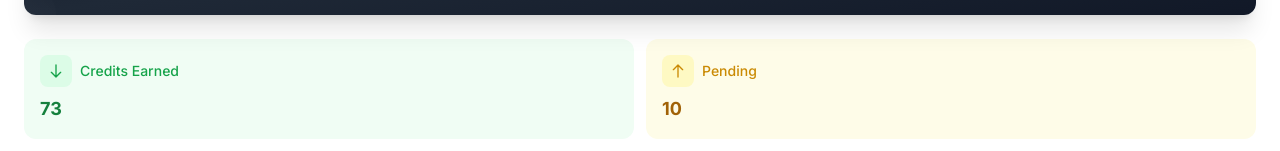
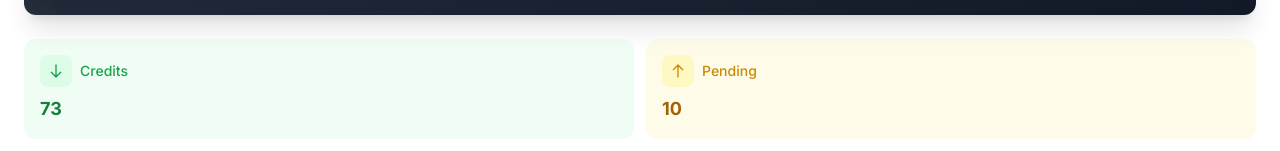
Before and after one commit to Adhil-B/Hackzilla-Buildathon-25, a Next.js app: page /dashboard/student in a window 1280 px wide. Shown: the part 289-440 px from the top of the page. Built offline with nearby package versions, Linux system fonts and the light colour scheme.

Commit message:
fix typo

```diff
--- a/pages/dashboard/student.js
+++ b/pages/dashboard/student.js
@@ -195,7 +195,7 @@ export default function StudentDashboard() {
                     <path strokeLinecap="round" strokeLinejoin="round" strokeWidth="2" d="M19 14l-7 7m0 0l-7-7m7 7V3"></path>
                   </svg>
                 </div>
-                <span className="text-sm text-green-600 font-medium">Credits Earned</span>
+                <span className="text-sm text-green-600 font-medium">Credits</span>
               </div>
               <p className="text-lg font-bold text-green-700">{studentData.creditsEarned}</p>
             </div>
```
